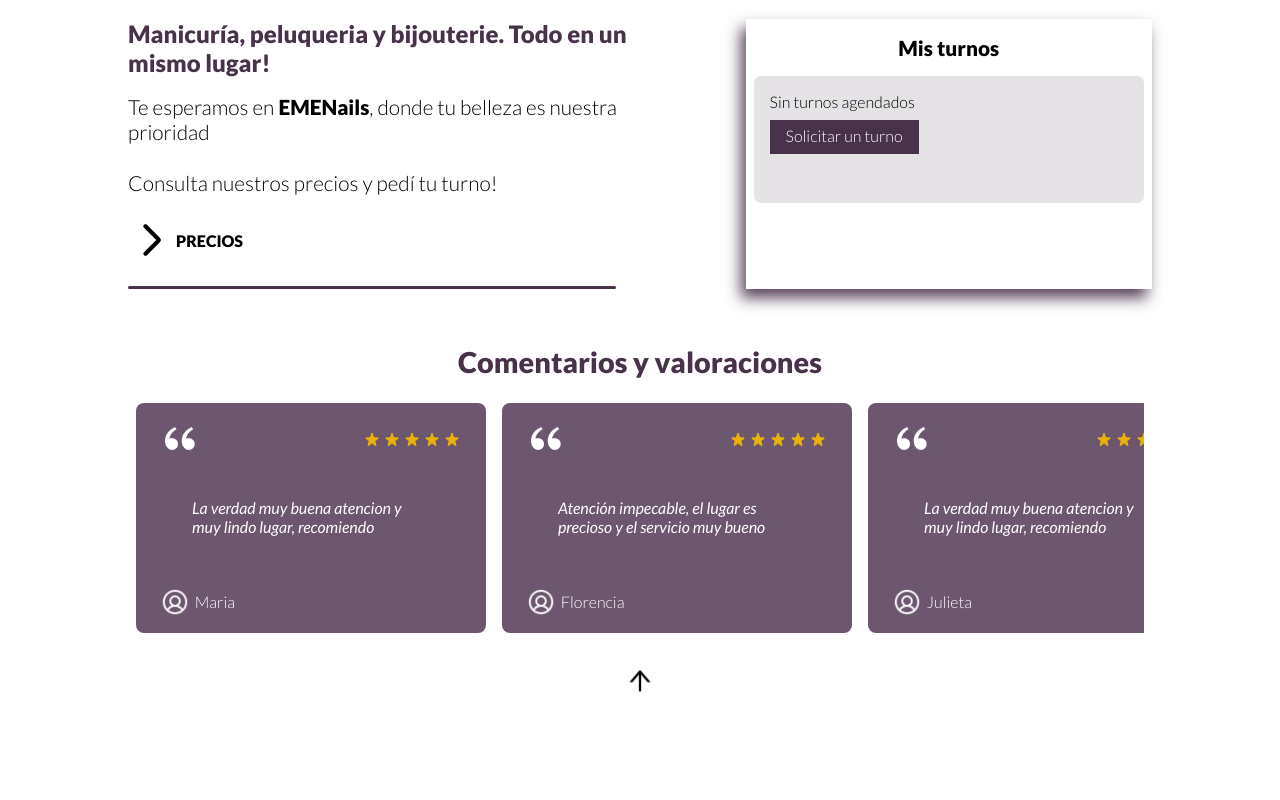
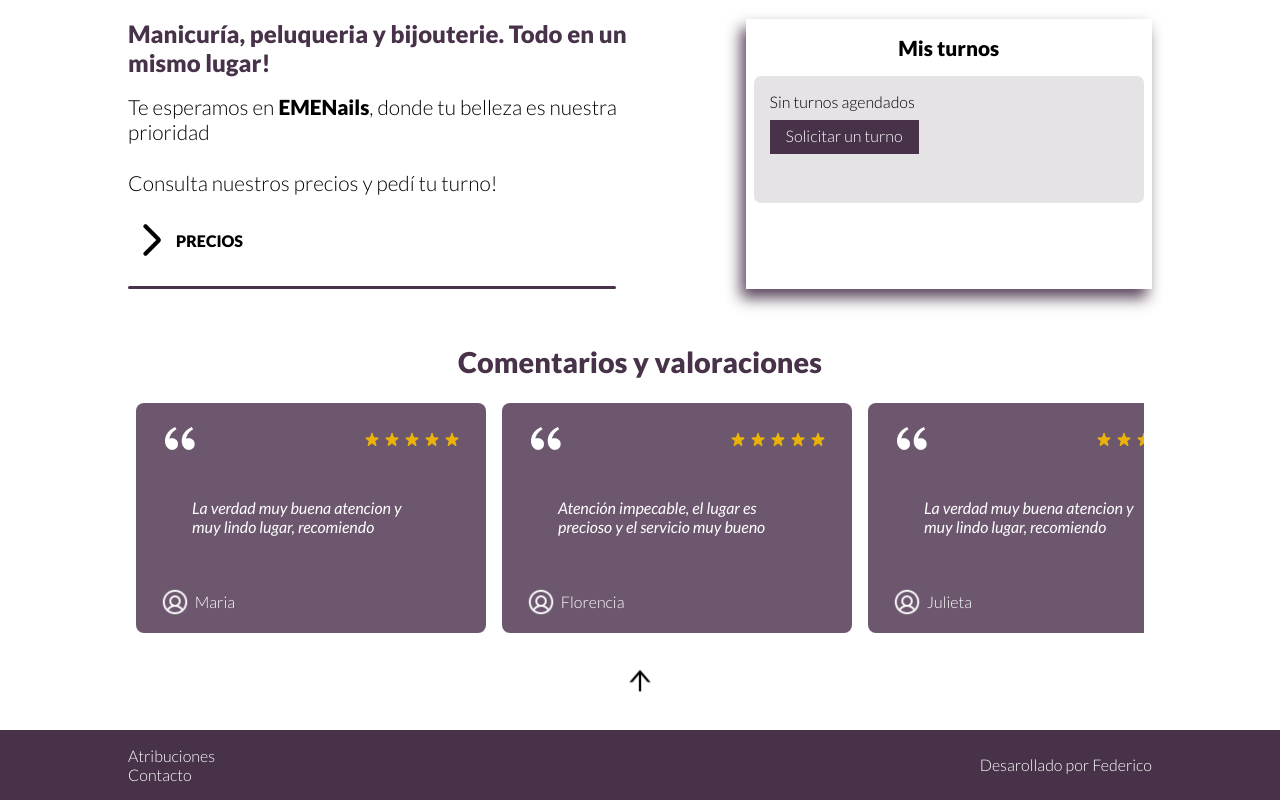
Before and after one commit to AriasFederico/EMENails-page, a React (Vite) app: page / in a window 1280 px wide. Shown: the part 535-1335 px from the top of the page. Before the commit the page ends 1265 px from the top, so only its background shows below. Built offline with nearby package versions, Linux system fonts and the light colour scheme; the HTML template or start-up script is replaced by a standard one.

Commit message:
adding footer

```diff
--- a/pages/Home.jsx
+++ b/pages/Home.jsx
@@ -2,14 +2,13 @@ import './Styles-pages/Home.css'
 import { ImagesHome } from "../src/components/ImagesHome"
 import { MyTurns } from "../src/components/MyTurns"
 import { Comments } from "../src/components/Comments"
-
 import iconHome from "../src/assets/icons/icon-arrow-home.png"
+import { NavLink } from 'react-router-dom'
 
 export const Home = () => {
 
-
   return (
-    <div className="Home">
+    <div className="Home" >
         <ImagesHome/>
         <MyTurns/>
       <div>
@@ -34,7 +33,9 @@ export const Home = () => {
       </div>
 
       <div className="btn-container">
-      <img src={iconHome} alt="" className='back-to-home-btn'/>
+        <NavLink to="/">
+          <img src={iconHome} alt="" className='back-to-home-btn' />
+        </NavLink>
       </div>
     </div>
   )
--- a/src/App.jsx
+++ b/src/App.jsx
@@ -4,6 +4,7 @@ import { About } from '../pages/About'
 import { Prices } from '../pages/Prices'
 import { Turns } from '../pages/Turns'
 import { NotFound } from '../pages/NotFound'
+import { Footer } from './components/Footer'
 import { Route, Routes } from 'react-router-dom'
 import { Navbar } from './components/Navbar'
 
@@ -20,6 +21,8 @@ function App() {
         <Route path='/*' element={<NotFound></NotFound>}></Route>
       </Routes>
 
+      <Footer></Footer>
+
     </>
   )
 }
--- /dev/null
+++ b/src/components/Footer.css
@@ -0,0 +1,17 @@
+.Footer {
+  background-color: #473249;
+  padding: 1rem 0;
+}
+
+.width-footer {
+  max-width: 1024px;
+  margin: 0 auto;
+  display: flex;
+  align-items: center;
+  justify-content: space-between;
+}
+
+.flex-footer {
+  display: flex;
+  flex-direction: column;
+}
--- /dev/null
+++ b/src/components/Footer.jsx
@@ -0,0 +1,18 @@
+import { NavLink } from "react-router-dom"
+import './Footer.css'
+
+export function Footer () {
+
+
+  return (
+    <div className="Footer">
+      <div className="width-footer">
+        <div className="flex-footer">
+          <NavLink to={'/'}>Atribuciones</NavLink>
+          <NavLink>Contacto</NavLink>
+        </div>
+        <NavLink>Desarollado por Federico</NavLink>
+      </div>
+    </div>
+  )
+}
--- a/src/index.css
+++ b/src/index.css
@@ -5,6 +5,10 @@
   margin: 0;
   padding: 0;
   font-family: 'Lato', sans-serif;
+}
+
+html {
+  scroll-behavior: smooth;
 }
 
 body {
```
